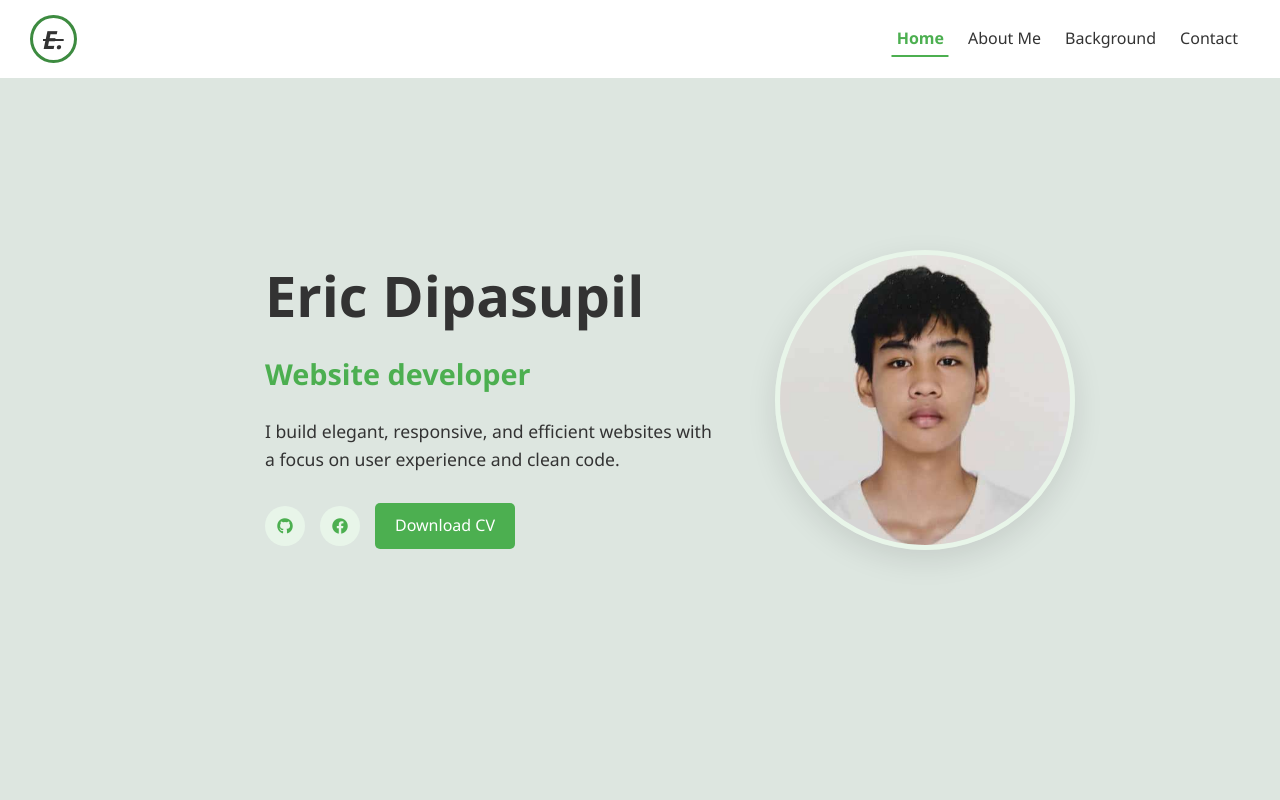
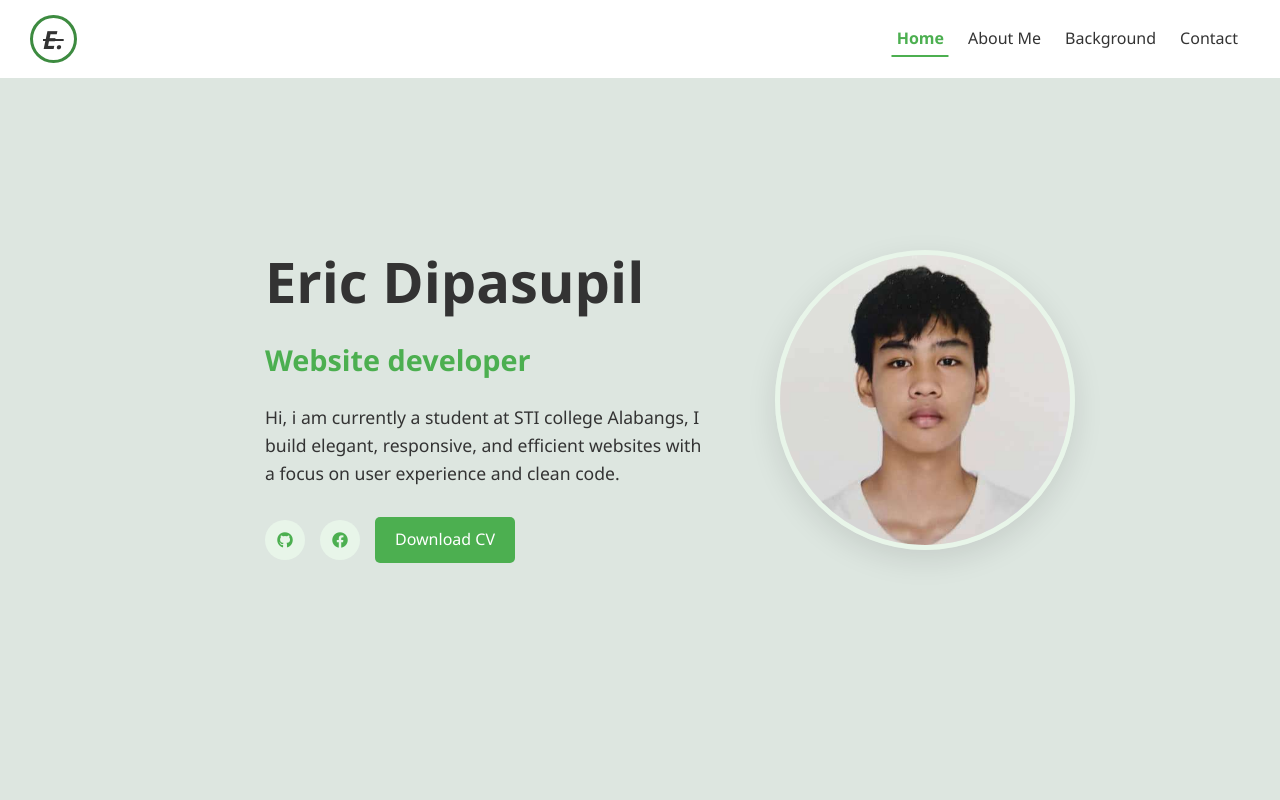
Before and after one commit to erictiledysfunction/portfolio, a plain HTML site: page index.html in a window 1280 px wide. Shown: the top 800 px of the page. Drawn offline with Linux system fonts and the light colour scheme.

Commit message:
Update index.html

```diff
--- a/index.html
+++ b/index.html
@@ -29,7 +29,7 @@
                 <div class="intro">
                     <h1>Eric Dipasupil</h1>
                     <h2>Website developer</h2>
-                    <p>I build elegant, responsive, and efficient websites with a focus on user experience and clean code.</p>
+                    <p>Hi, i am currently a student at STI college Alabangs, I build elegant, responsive, and efficient websites with a focus on user experience and clean code.</p>
                     <div class="social-links">
                         <a href="https://github.com/erictiledysfunction" target="_blank" class="social-btn">
                             <i class="fab fa-github"></i>
```
